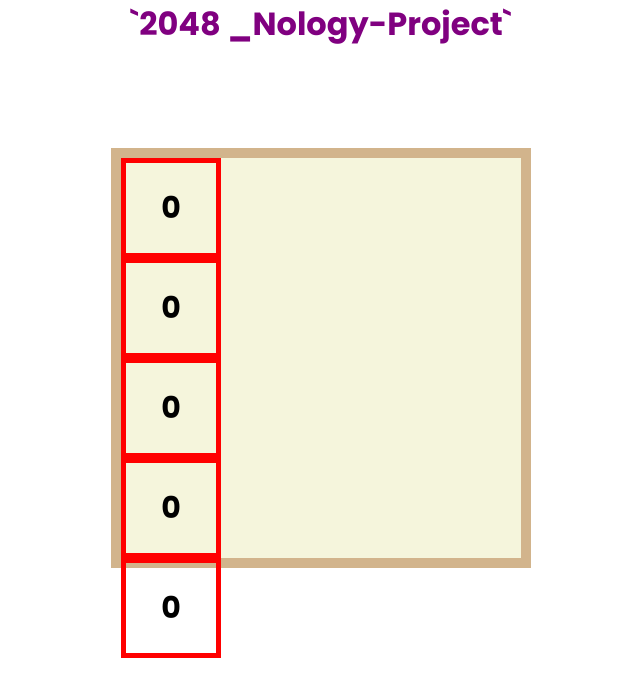
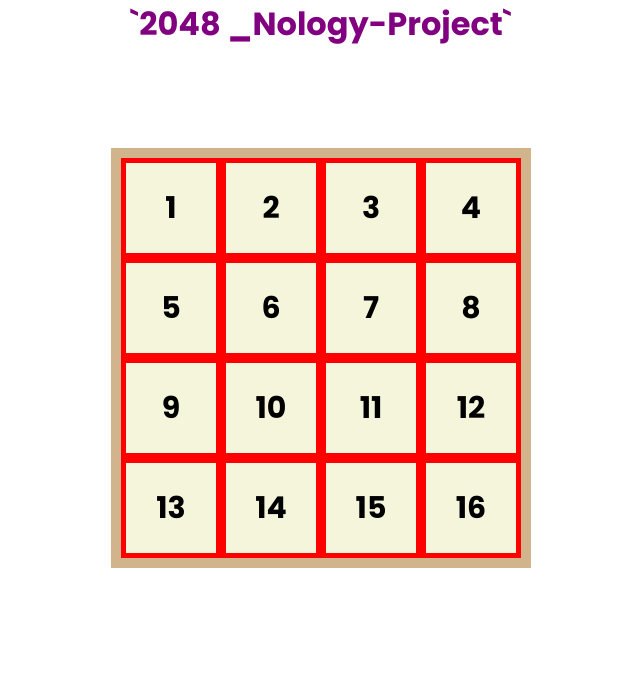
Before and after one commit to AthishThayalan/2048, a website built with Vite: page 2048/index.html in a window 1280 px wide. Shown: the whole page, without its empty margins (319-959 px from the left). Built offline with nearby package versions, Linux system fonts and the light colour scheme.

Commit message:
Now 16 boxes fit almost perfectly into the board using display flex wrap

```diff
--- a/2048/index.html
+++ b/2048/index.html
@@ -8,11 +8,22 @@
   <body>
     <h1>`2048 _Nology-Project`</h1>
     <div class="board">
-      <div class="board__box">0</div>
-      <div class="board__box">0</div>
-      <div class="board__box">0</div>
-      <div class="board__box">0</div>
-      <div class="board__box">0</div>
+      <div class="board__box">1</div>
+      <div class="board__box">2</div>
+      <div class="board__box">3</div>
+      <div class="board__box">4</div>
+      <div class="board__box">5</div>
+      <div class="board__box">6</div>
+      <div class="board__box">7</div>
+      <div class="board__box">8</div>
+      <div class="board__box">9</div>
+      <div class="board__box">10</div>
+      <div class="board__box">11</div>
+      <div class="board__box">12</div>
+      <div class="board__box">13</div>
+      <div class="board__box">14</div>
+      <div class="board__box">15</div>
+      <div class="board__box">16</div>
     </div>
     <script type="module" src="/src/main.ts"></script>
   </body>
--- a/2048/src/_board.scss
+++ b/2048/src/_board.scss
@@ -1,5 +1,7 @@
 .board {
   margin-top: 100px;
+  display: flex;
+  flex-wrap: wrap;
   background-color: beige;
   border: 10px solid tan;
   width: 400px;
```
